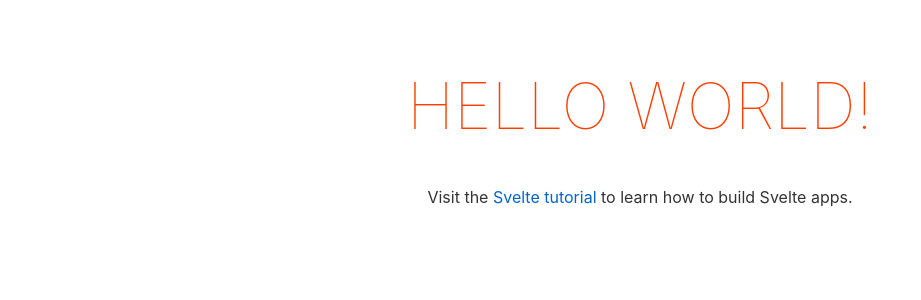
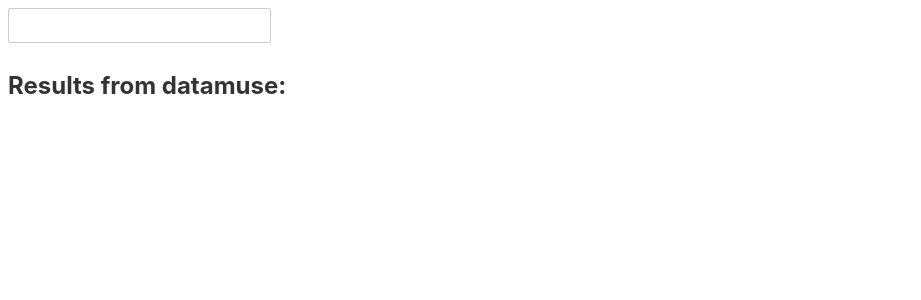
Before and after one commit to InaMulvik/Tema-8, a Svelte app in the folder svelte-datamuse/: page / in a window 1280 px wide. Shown: the top 300 px of the page, without its empty margins (0-921 px from the left). Built offline with nearby package versions, Linux system fonts and the light colour scheme.

Commit message:
Datamuse

```diff
--- a/svelte-datamuse/src/App.svelte
+++ b/svelte-datamuse/src/App.svelte
@@ -1,30 +1,12 @@
 <script>
-	export let name;
+	import Datamuse from './components/Datamuse.svelte'
+	let words = ''
 </script>
 
 <main>
-	<h1>Hello {name}!</h1>
-	<p>Visit the <a href="https://svelte.dev/tutorial">Svelte tutorial</a> to learn how to build Svelte apps.</p>
+	<input type="text" bind:value={words}>
+	<Datamuse {words}/>
 </main>
 
 <style>
-	main {
-		text-align: center;
-		padding: 1em;
-		max-width: 240px;
-		margin: 0 auto;
-	}
-
-	h1 {
-		color: #ff3e00;
-		text-transform: uppercase;
-		font-size: 4em;
-		font-weight: 100;
-	}
-
-	@media (min-width: 640px) {
-		main {
-			max-width: none;
-		}
-	}
 </style>
--- /dev/null
+++ b/svelte-datamuse/src/components/Datamuse.svelte
@@ -0,0 +1,8 @@
+<script>
+    //fetch data
+    export let words
+</script>
+
+<section>
+    <h2>Results from datamuse: {words}</h2>
+</section>
```
